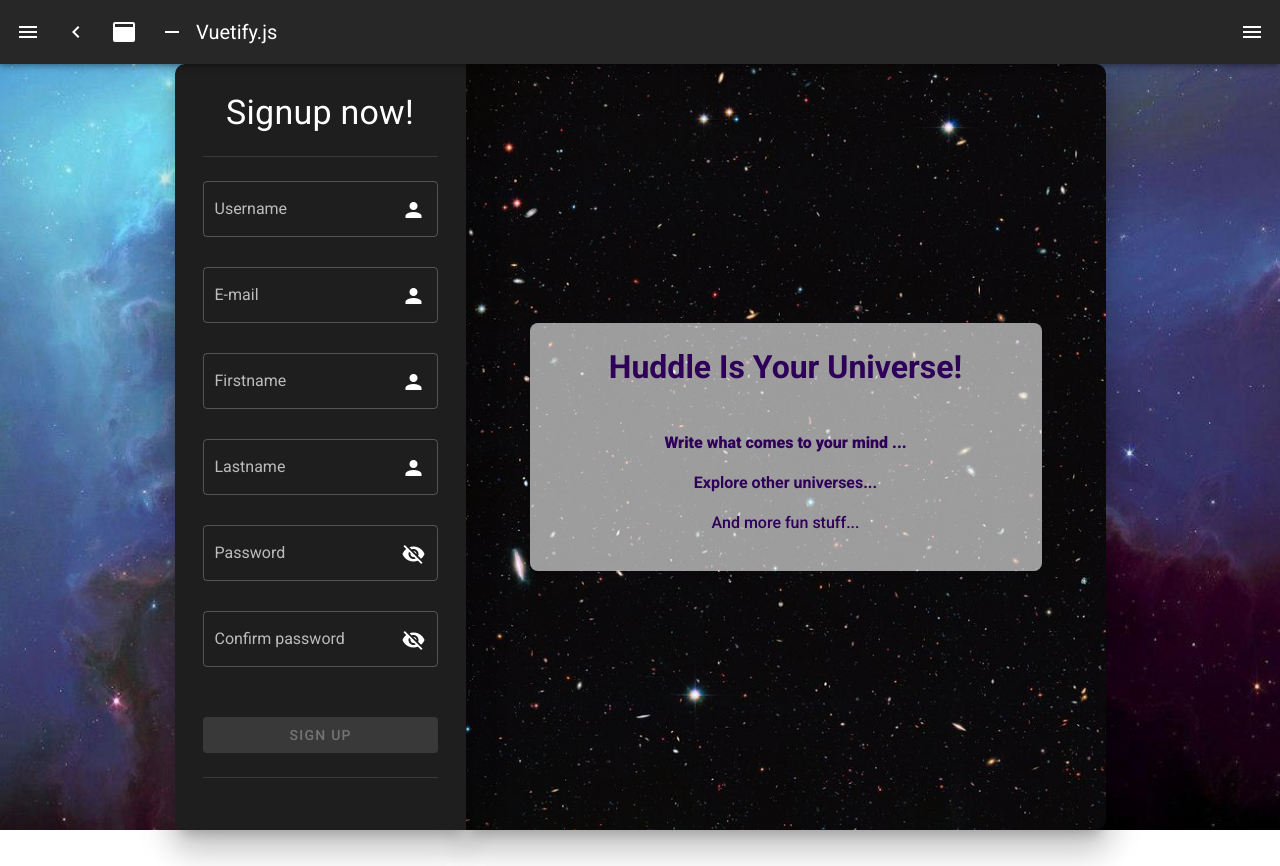
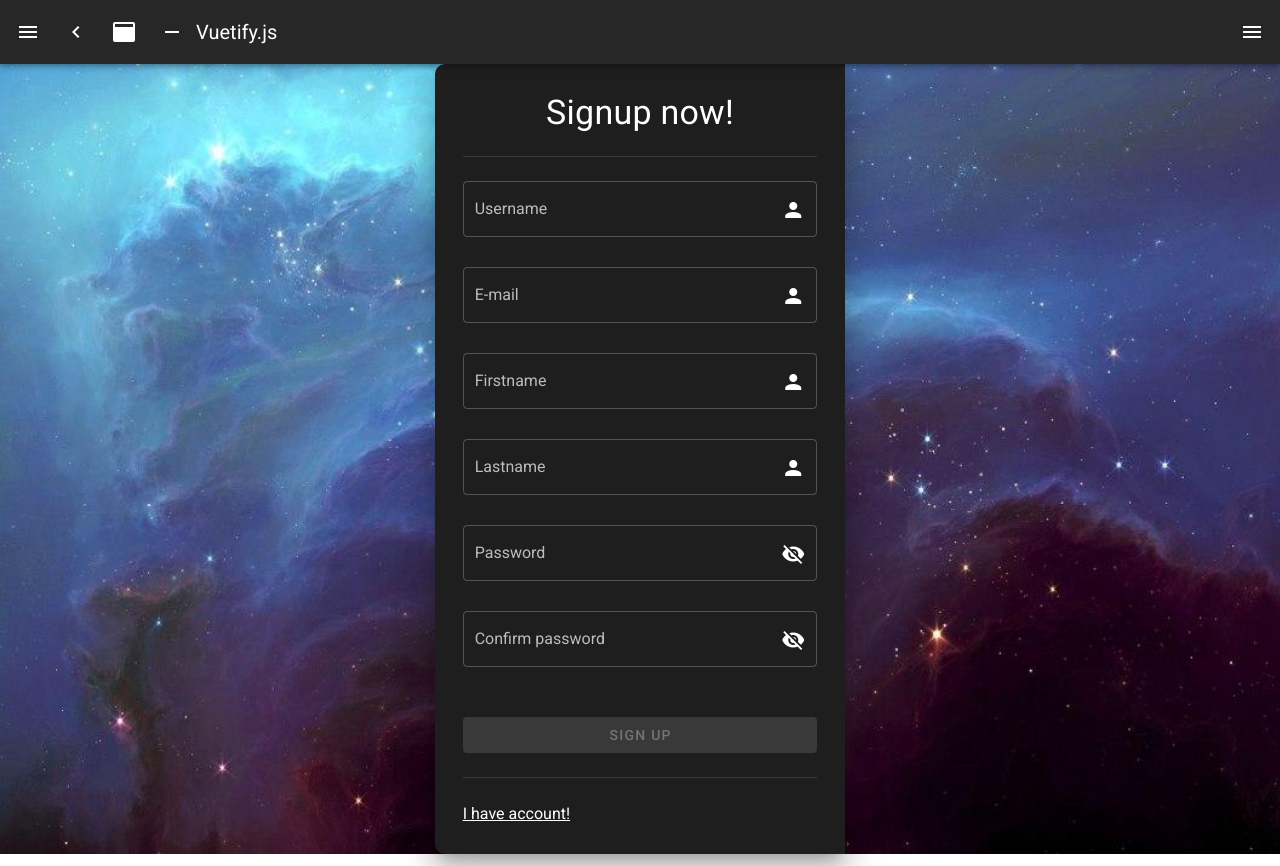
Before and after one commit to Nebula-Clan/Client, a Nuxt app: page /signup in a window 1280 px wide. Before the commit the page ends 842 px from the top, so only its background shows below. Built offline with nearby package versions, Linux system fonts and the light colour scheme; what vue-quill-editor would draw is missing.

Commit message:
remove intro from login and signup

```diff
--- a/components/signup/SignUpForm.vue
+++ b/components/signup/SignUpForm.vue
@@ -56,6 +56,7 @@
       </v-btn>
     </v-form>
     <v-divider class="my-6"></v-divider>
+    <nuxt-link class="white--text" to="/login">I have account!</nuxt-link>
   </v-card>
 </template>
 
--- a/pages/login.vue
+++ b/pages/login.vue
@@ -3,12 +3,13 @@
       <v-row
         align="center"
         justify="center">
+        <v-col cols="4"/>
         <v-col
-          class="d-flex justify-center"
-          cols="12">
+          class="justify-center"
+          cols="4">
           <SignInForm/>
-          <Intro/>
         </v-col>
+        <v-col cols="4"/>
       </v-row>
   </div>
 </template>
--- a/pages/signup.vue
+++ b/pages/signup.vue
@@ -4,12 +4,13 @@
     <v-row
       align="center"
       justify="center">
+      <v-col cols="4"/>
       <v-col
-        class="d-flex justify-center"
-        cols="12">
+        class="justify-center"
+        cols="4">
         <SignUpForm/>
-        <intro/>
       </v-col>
+      <v-col cols="4"/>
     </v-row>
   </div>
 </template>
```
